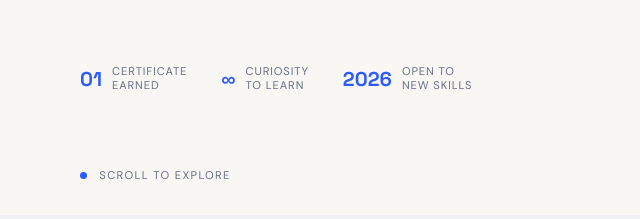
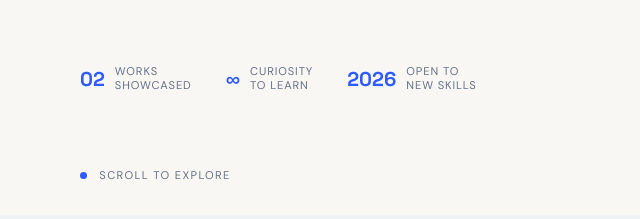
Before and after one commit to ciarannnn/ciarannnn, a plain HTML site: page index.html in a window 1280 px wide. Shown: the part 811-1030 px from the top of the page, 0-640 px from the left. Drawn offline with Linux system fonts and the light colour scheme.

Commit message:
update index.html

```diff
--- a/index.html
+++ b/index.html
@@ -55,7 +55,7 @@
             <a class="button button-secondary" href="#contact">Let’s connect</a>
           </div>
           <div class="quick-facts" aria-label="Quick facts">
-            <div><strong>01</strong><span>Certificate<br />earned</span></div>
+            <div><strong>02</strong><span>Works<br />showcased</span></div>
             <div><strong>∞</strong><span>Curiosity<br />to learn</span></div>
             <div><strong>2026</strong><span>Open to<br />new skills</span></div>
           </div>
```
